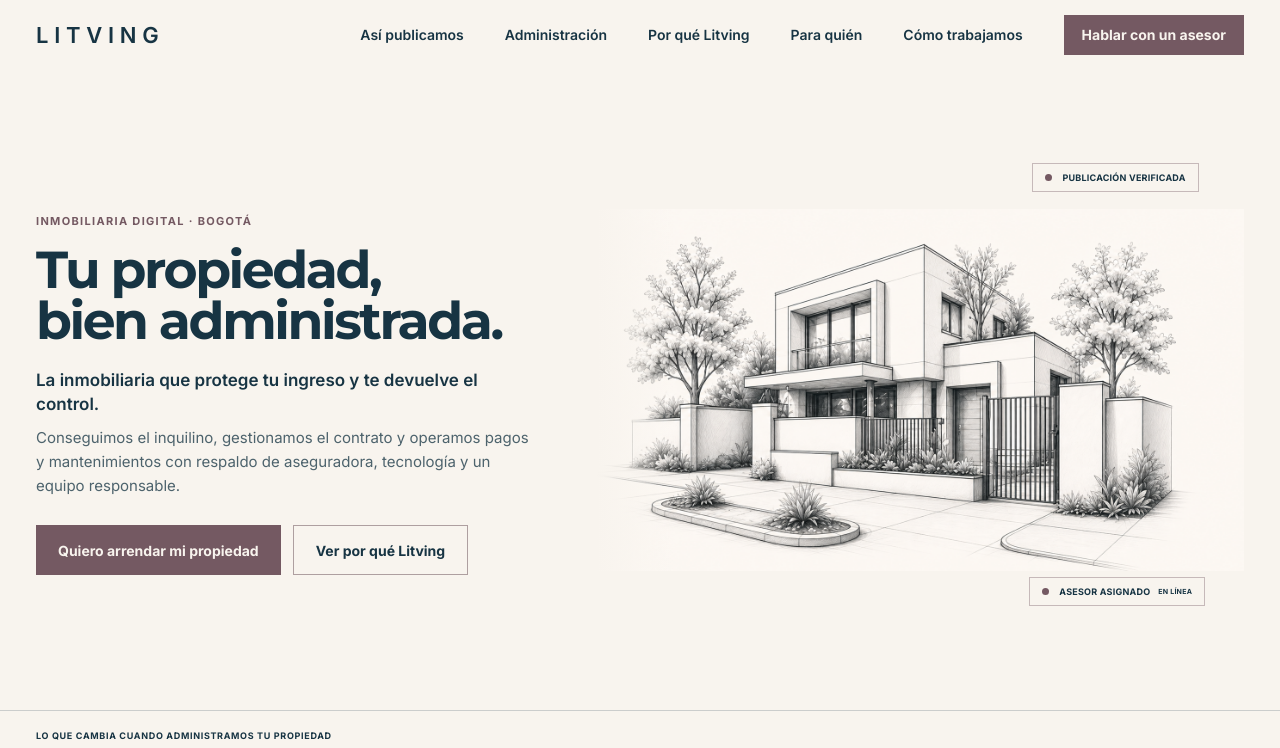
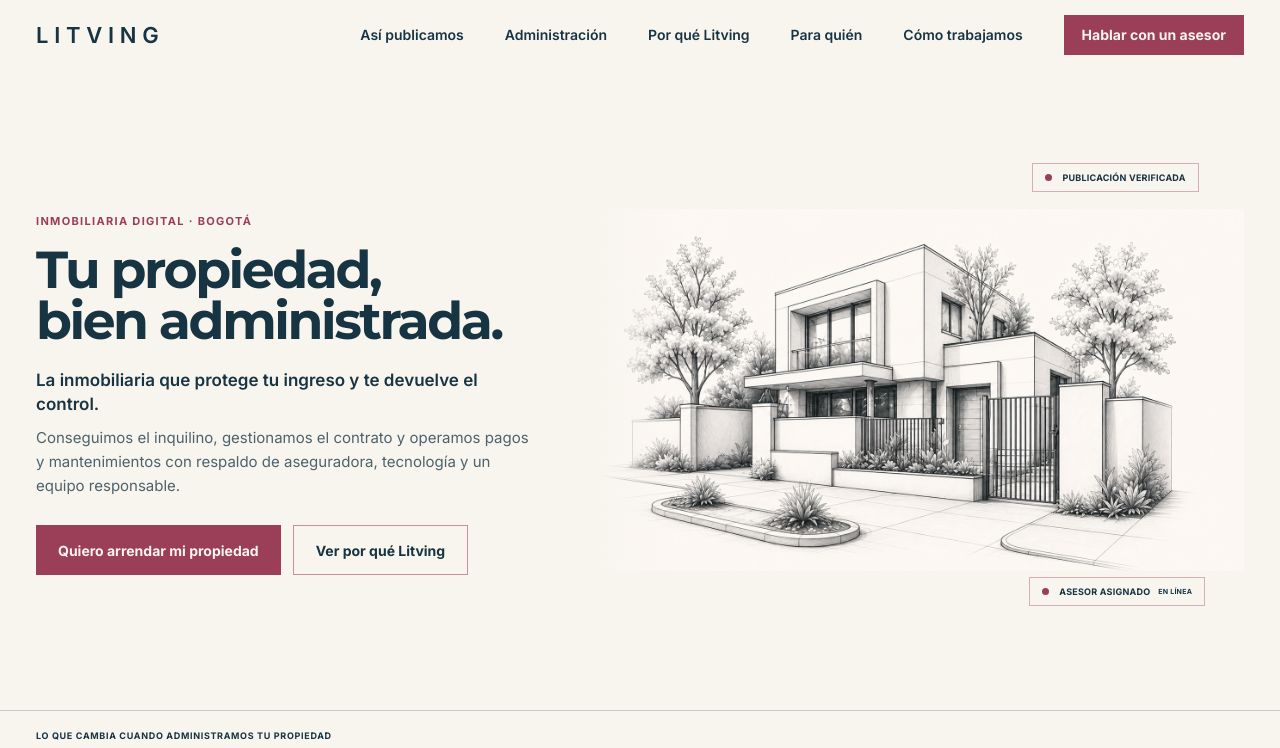
Before and after one commit to s3bastianep/litving-site, a Next.js app: page / in a window 1280 px wide. Shown: the top 748 px of the page. Built offline with nearby package versions, Linux system fonts and the light colour scheme.

Commit message:
Strengthen Litving accent color

```diff
--- a/app/globals.css
+++ b/app/globals.css
@@ -3,7 +3,7 @@
 :root {
   --paper: #f8f4ee;
   --ink: #173443;
-  --teal: #745962;
+  --teal: #9b3f58;
   --line: color-mix(in srgb, var(--ink) 20%, transparent);
   --max: 1440px;
   --font-display: "Montserrat", Arial, sans-serif;
```
Also changed, not shown: 1 other file (tests, documents, lock files or other folders).
